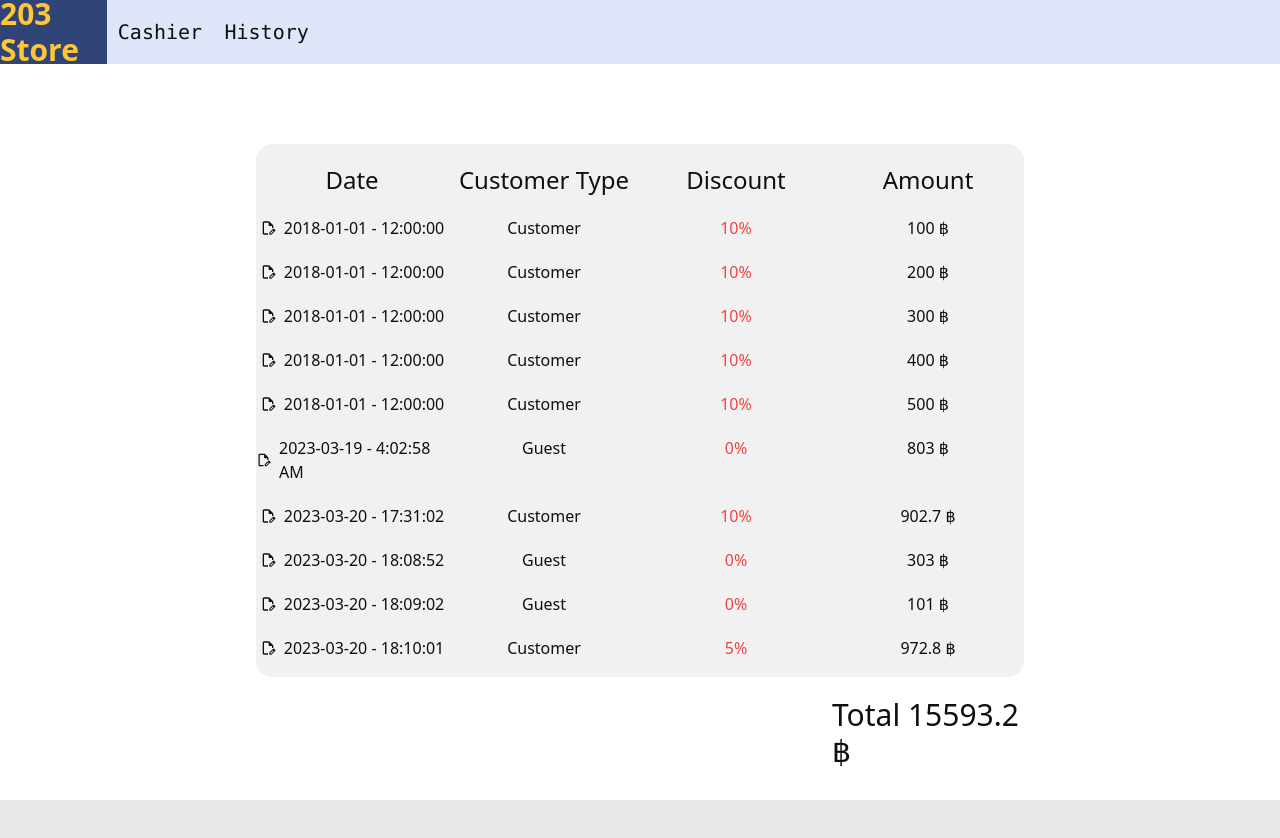
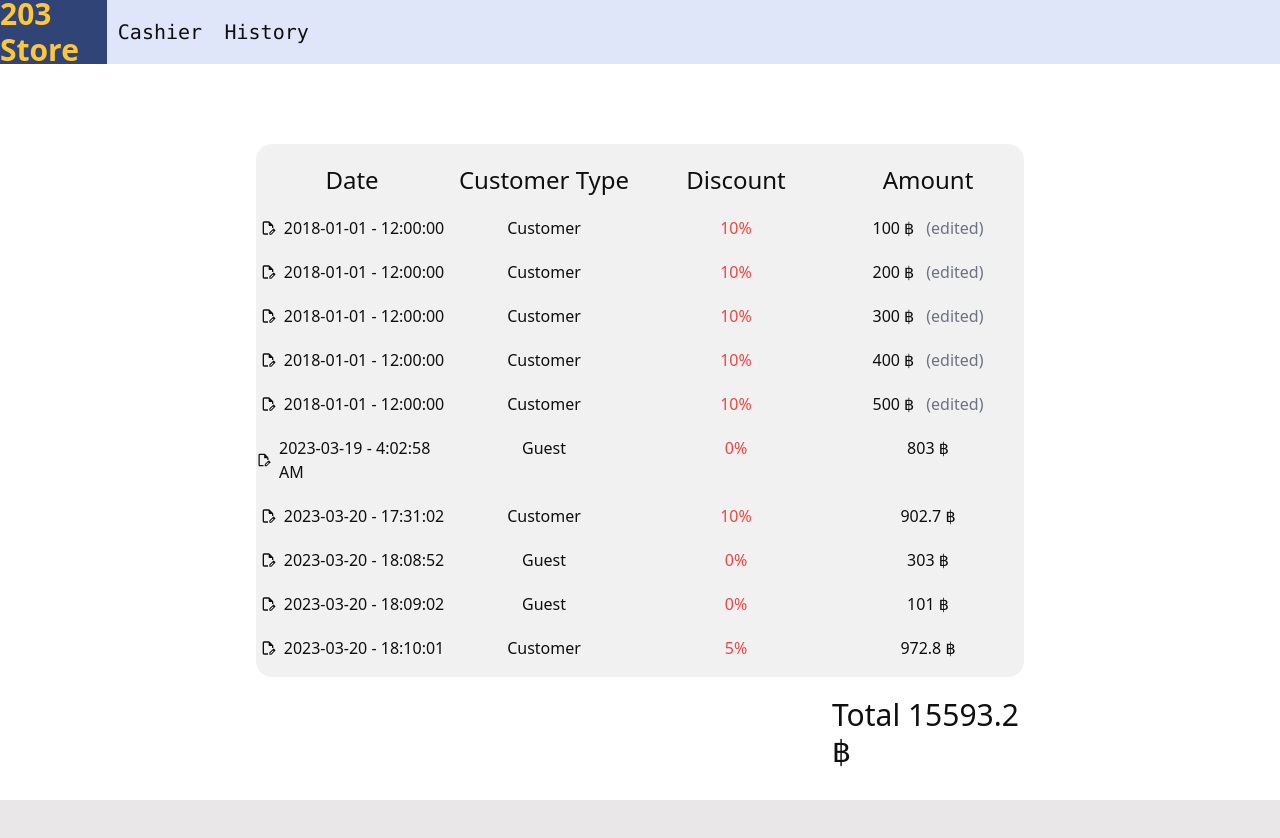
Before and after one commit to TanasitISTG/203-Store, a Vue app: page / in a window 1280 px wide. Shown: the top 838 px of the page. Built offline with nearby package versions, Linux system fonts and the light colour scheme; data requests are answered from the project's data file.

Commit message:
✨feature: display message if transactions were edited

```diff
--- a/src/components/History/History.vue
+++ b/src/components/History/History.vue
@@ -69,6 +69,7 @@ onMounted(async () => {
                     </template>
                     <template #fourthRow>
                         <p>{{ item.amount }} ฿</p>
+                        <div v-if="item.isEdited" class="text-gray-500 ml-3">(edited)</div>
                     </template>
                 </Row>
             </div>
```
